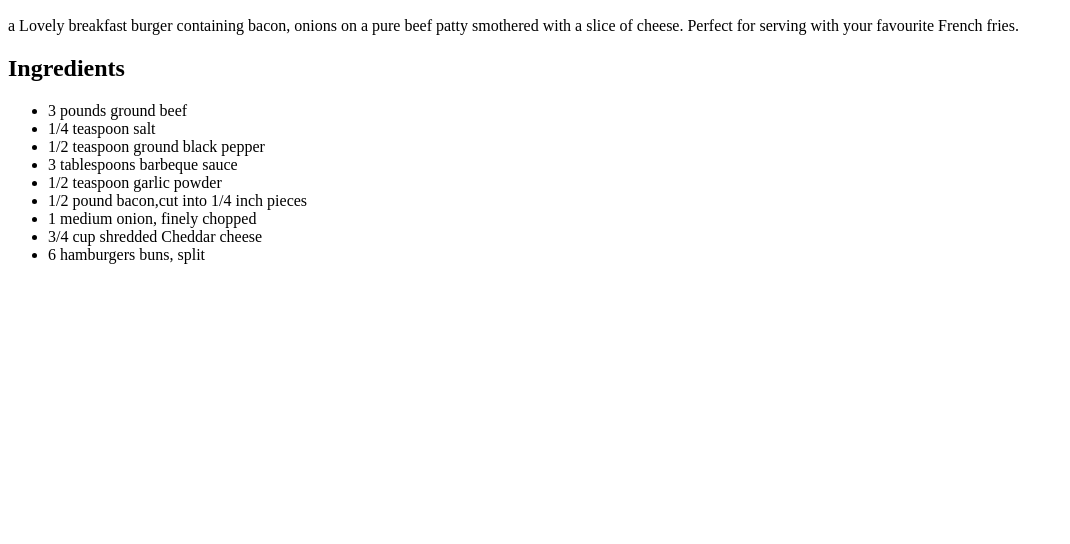
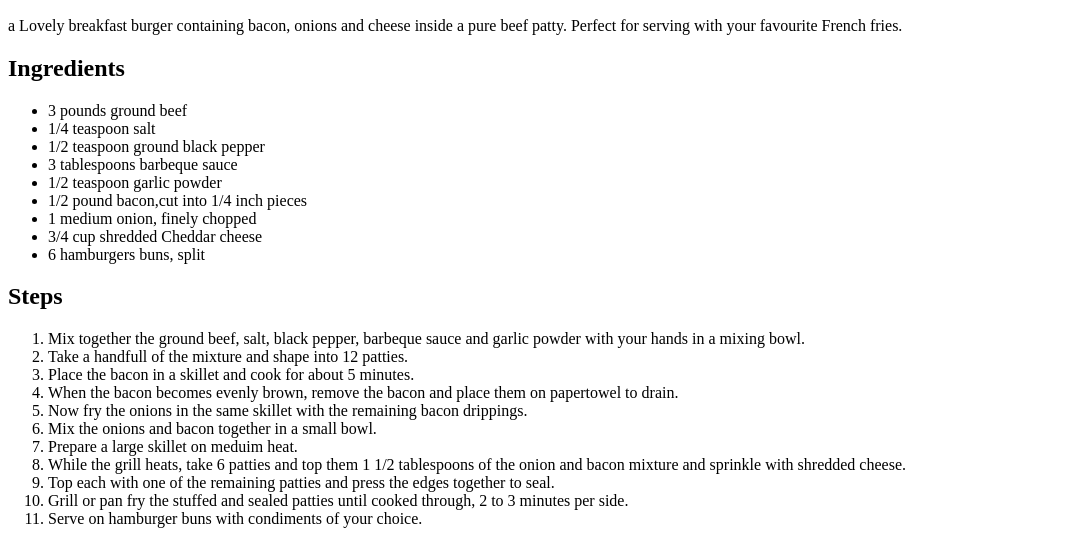
Before and after one commit to FrancoisvdWalt/odin-recipes, a plain HTML site: page recipes/burger.html in a window 1280 px wide. Shown: the part 434-978 px from the top of the page, without its empty margins (0-1070 px from the left). Before the commit the page ends 800 px from the top, so only its background shows below. Drawn offline with Linux system fonts and the light colour scheme.

Commit message:
Completed main body of burger.html
Corrected wording on description section
Added steps section for recipe
Spellchecked steps section.
secondary spelcheck and grammer check to be performed again before submission.

```diff
--- a/recipes/burger.html
+++ b/recipes/burger.html
@@ -15,7 +15,7 @@
         <h2>Bacon and Cheese Burger</h2>
     </p>
     <p>
-        a Lovely breakfast burger containing bacon, onions on a pure beef patty smothered with a slice of cheese. Perfect for serving with your favourite French fries.
+        a Lovely breakfast burger containing bacon, onions and cheese inside a pure beef patty. Perfect for serving with your favourite French fries.
 
     </p>
     <p>
@@ -35,6 +35,25 @@
         </ul>
 
     </p>
+    <p>
+        <h2>Steps</h2>
+    </p>
+
+    <p>
+        <ol>
+            <li>Mix together the ground beef, salt, black pepper, barbeque sauce and garlic powder with your hands in a mixing bowl.</li>
+            <li>Take a handfull of the mixture and shape into 12 patties. </li>
+            <li>Place the bacon in a skillet and cook for about 5 minutes.</li>
+            <li>When the bacon becomes evenly brown, remove the bacon and place them on papertowel to drain.</li>
+            <li>Now fry the onions in the same skillet with the remaining bacon drippings.</li>
+            <li>Mix the onions and bacon together in a small bowl.</li>
+            <li>Prepare a large skillet on meduim heat.</li>
+            <li>While the grill heats, take 6 patties and top them 1 1/2 tablespoons of the onion and bacon mixture and sprinkle with shredded cheese.</li>
+            <li>Top each with one of the remaining patties and press the edges together to seal.</li>
+            <li>Grill or pan fry the stuffed and sealed patties until cooked through, 2 to 3 minutes per side.</li>
+            <li>Serve on hamburger buns with condiments of your choice.</li>
+        </ol>
+    </p>
 
 
 </body>
```
